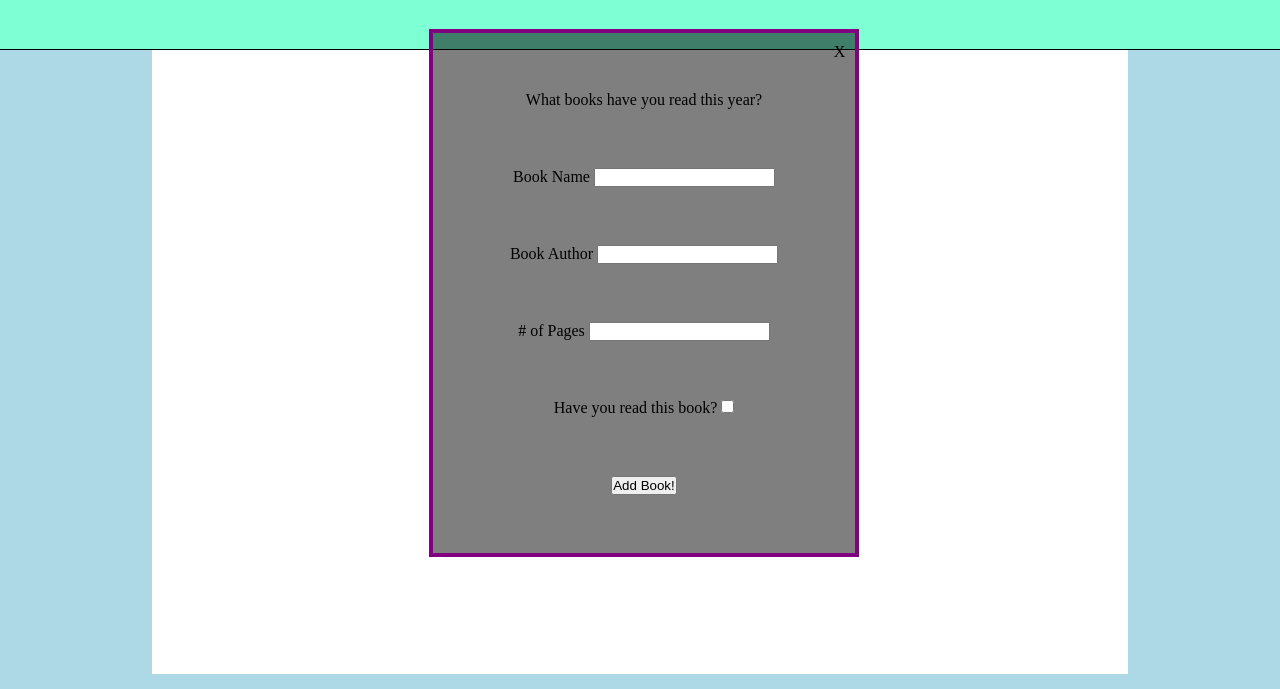
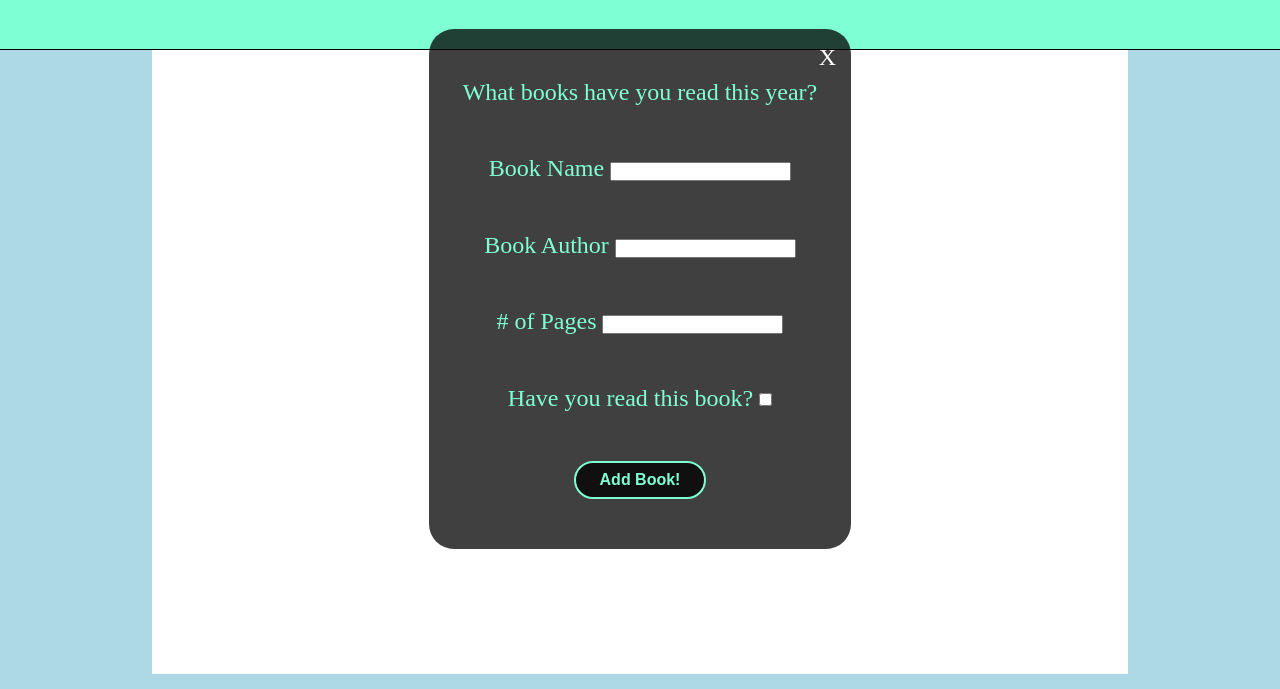
Before and after one commit to hardanders/project-library, a plain HTML site: page index.html in a window 1280 px wide. Both pictures are taken after a click on the button "+ Add a New Book!". Shown: the part 111-800 px from the top of the page. Drawn offline with Linux system fonts and the light colour scheme.

Commit message:
Adjusted form and button styles

```diff
--- a/styles.css
+++ b/styles.css
@@ -62,20 +62,23 @@ form {
     left: 33.5%;
     right: 33.5%;
 
-    background-color: rgba(0, 0, 0, 0.5);
+    font-size: 24px;
+
+    background-color: rgba(0, 0, 0, 0.75);
+    color: aquamarine;
 
     display: flex;
     flex-direction: column;
     align-items: center;
     justify-content: space-evenly;
 
-    border: 4px solid purple;
+    border-radius: 25px;
 }
 
 .exit-icon {
     position: absolute;
-    top: 10px;
-    right: 10px;
+    top: 15px;
+    right: 15px;
 
     background: none;
 	color: inherit;
@@ -84,6 +87,8 @@ form {
 	font: inherit;
 	cursor: pointer;
 	outline: inherit;
+
+    color: white;
 }
 
 .hidden {
@@ -108,3 +113,13 @@ form {
 .delete {
     margin: 0px 50px;
 }
+
+.addBtn {
+    border: 2px solid aquamarine;
+    padding: 8px 24px;
+    border-radius: 25px;
+    background-color: rgba(0, 0, 0, 0.75);
+    color: aquamarine;
+    font-weight: bold;
+    font-size: 16px;
+}
```
